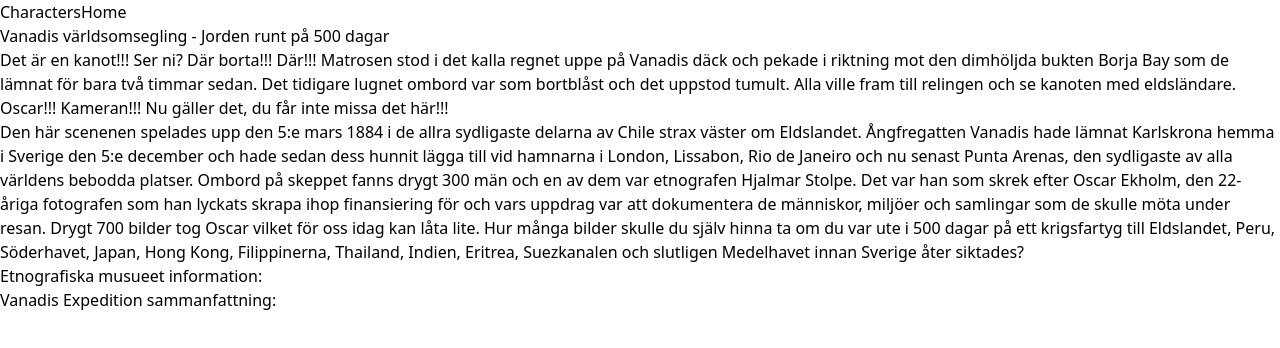
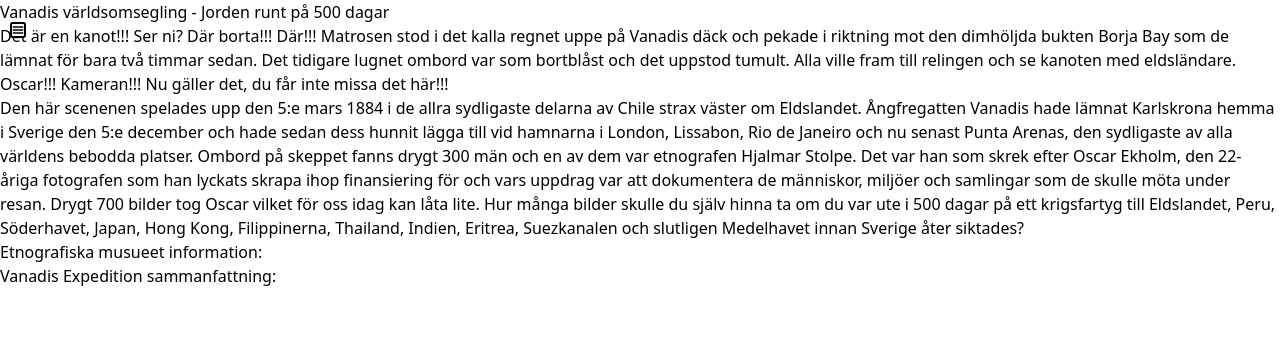
Before and after one commit to SMVK-Sweden/expedition, a Next.js app: page /about in a window 1280 px wide. Shown: the top 348 px of the page. Built offline with nearby package versions, Linux system fonts and the light colour scheme.

Commit message:
detta kan typ presenteras

```diff
--- a/components/SideBar.tsx
+++ b/components/SideBar.tsx
@@ -1,36 +1,37 @@
 import React, { useState } from 'react'
 import Link from 'next/link'
-import { AiFillHome } from 'react-icons/ai'
+import { AiFillHome, AiOutlineSearch } from 'react-icons/ai'
 import { GiSailboat, GiPositionMarker } from 'react-icons/gi'
 import { FiPhoneCall } from 'react-icons/fi'
 
 import * as AiIcons from 'react-icons/ai'
 import * as GiIcons from 'react-icons/gi'
 import { IconContext } from 'react-icons'
+import { ImDatabase } from 'react-icons/im'
 
 const SidebarData = [
   {
-    title: 'Vanadis info',
-    path: 'https://sv.wikipedia.org/wiki/Vanadis_v%C3%A4rldsomsegling',
+    title: 'Introduktion',
+    path: '/about',
     icon: <GiSailboat />,
     cName: 'nav-text',
   },
   {
-    title: 'Kontakta oss',
-    path: 'https://www.etnografiskamuseet.se/besok/kontakta-oss/',
-    icon: <FiPhoneCall />,
+    title: 'Idag',
+    path: '/',
+    icon: <GiPositionMarker />,
     cName: 'nav-text',
   },
   {
-    title: 'Home',
-    path: '/',
-    icon: <AiFillHome />,
+    title: 'Ksamsök',
+    path: '/images',
+    icon: <AiOutlineSearch />,
     cName: 'nav-text',
   },
   {
-    title: 'Var är skeppet idag',
-    path: '/position',
-    icon: <GiPositionMarker />,
+    title: 'Databas',
+    path: '/api/days',
+    icon: <ImDatabase />,
     cName: 'nav-text',
   },
 ]
@@ -54,7 +55,7 @@ export default function SideBar() {
               return (
                 <li key={index} className={item.cName}>
                   <Link href={item.path}>
-                    <a target="_blank">
+                    <a>
                       {item.icon} <span>{item.title}</span>{' '}
                     </a>
                   </Link>
--- a/pages/about.jsx
+++ b/pages/about.jsx
@@ -6,21 +6,16 @@ import Fetcher from '../components/Fetcher'
 
 import useSWR from 'swr'
 import info from '../pages/api/about_page.json'
+import SideBar from '../components/SideBar'
 
 const fetcher = (...args) => fetch(...args).then((res) => res.json())
 
-export default function Characters() {
+export default function About() {
   return (
+    <div>
+      <SideBar />
       <ul>
         <li>
-        <Button>
-          <Link href="/characters">
-            <a>Characters</a>
-          </Link>
-        </Button>
-        <Link href="/">
-          <Button>Home</Button>
-        </Link>
           <Fetcher> </Fetcher>
 
           <p className="text-left md:text-left">
@@ -33,5 +28,6 @@ export default function Characters() {
           </p>
         </li>
       </ul>
+    </div>
   )
 }
--- a/styles/menu.css
+++ b/styles/menu.css
@@ -1,9 +1,10 @@
 .navbar {
+  position: absolute;
   height: 60px;
   display: flex;
   justify-content: start;
   align-items: center;
-  z-index: 100;
+  z-index: 2;
 }
 .menu-bars {
   margin-left: 2rem;
@@ -65,3 +66,10 @@
 span {
   margin-left: 10px;
 }
+
+.menu-btn {
+  border: 2px solid black;
+  margin: 10px;
+  border-radius: 15%;
+  background: white;
+}
```
Also changed, not shown: components/Map/Map.tsx (+6 -1 lines), components/Navbar.jsx (deleted, +0 -23 lines), pages/images.tsx (+7 -1 lines). Lines whose indentation alone changed are shown as unchanged.
